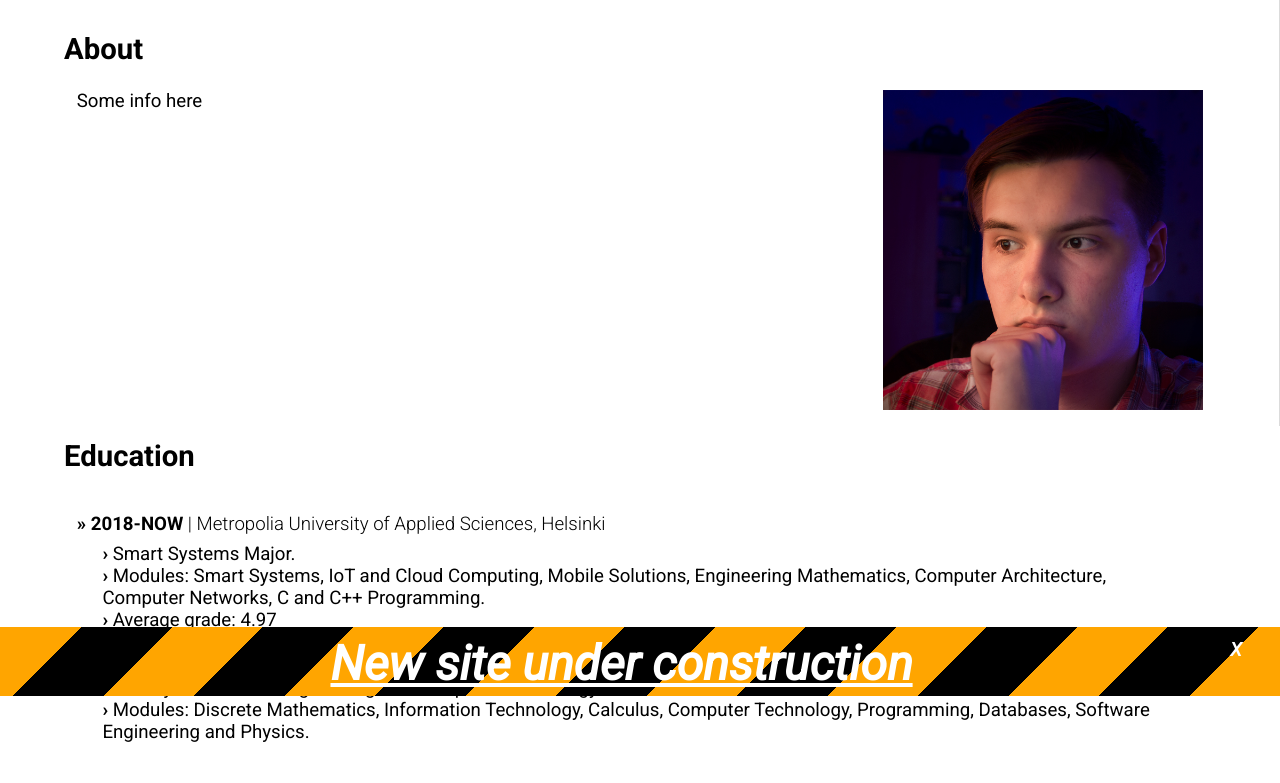
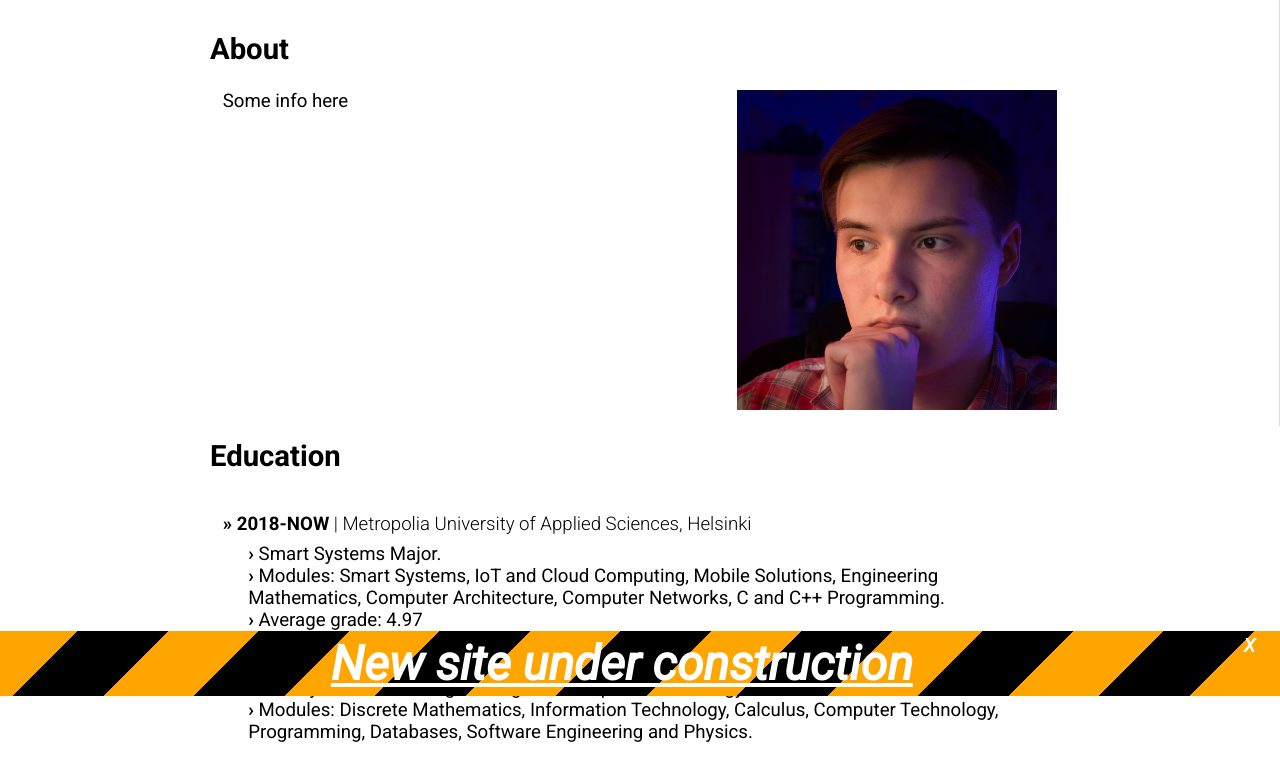
Before and after one commit to MStefan99/MStefan99.github.io, a PHP site: page / in a window 1280 px wide; the page is wider, and only the part inside the window is pictured. Shown: the part 104-887 px from the top of that part. Run offline with PHP 8.4, Linux system fonts and the light colour scheme.

Commit message:
fixed container widths

```diff
--- a/index.html
+++ b/index.html
@@ -109,7 +109,7 @@
 
     <div id="main-group">
         <div id="left-container">
-            <!--            Left container-->
+<!--            Left container-->
         </div>
         <div id="main-container">
             <div class="title">
@@ -175,12 +175,12 @@
 
 <div id="banner-container">
     <div class="progress banner">
-        <span class="banner-title">
+        <div class="banner-title">
             New site under construction
-        </span>
-        <span class="banner-close">
+        </div>
+        <div class="banner-close">
             X
-        </span>
+        </div>
     </div>
 </div>
 
--- a/resources/style.css
+++ b/resources/style.css
@@ -116,21 +116,21 @@ main #main-group > * {
 
 main #left-container {
     order: 0;
-    flex-grow: 1;
+    flex: 1;
     display: flex;
     flex-flow: column nowrap;
 }
 
 main #main-container {
     order: 1;
-    flex-grow: 10;
+    flex: 0 1.2 90%;
     display: flex;
     flex-flow: column nowrap;
 }
 
 main #right-container {
     order: 2;
-    flex-grow: 1;
+    flex: 1;
     display: flex;
     flex-flow: column nowrap;
 }
@@ -200,7 +200,7 @@ l {
 #banner-container {
     box-sizing: border-box;
     overflow-x: hidden;
-    position: absolute;
+    position: fixed;
     width: 100vw;
     bottom: 0;
     left: 0;
@@ -208,7 +208,11 @@ l {
 }
 
 .banner {
-    padding: .5vh 2vw;
+    display: flex;
+    flex-flow: row nowrap;
+    justify-content: space-between;
+    padding: .5vh 25px .5vh 0;
+    margin: 0;
 }
 
 .notification {
@@ -236,8 +240,7 @@ l {
 
 .banner .banner-title {
     display: inline-block;
-    vertical-align: middle;
-    line-height: normal;
+    margin: 0 auto;
     text-decoration: underline;
     color: #ffffff;
     word-break: break-word;
@@ -245,9 +248,7 @@ l {
 
 .banner .banner-close {
     font-size: 14pt;
-    padding: 1vh 1vw;
     cursor: pointer;
-    float: right;
     color: white;
 }
 
@@ -284,3 +285,15 @@ l {
         margin: .5vh 2vw;
     }
 }
+
+@media screen and (min-width: 1024px) {
+    main #main-container {
+        flex-basis: 70%;
+    }
+}
+
+@media screen and (min-width: 2560px) {
+    main #main-container {
+        flex-basis: 50%;
+    }
+}
```
